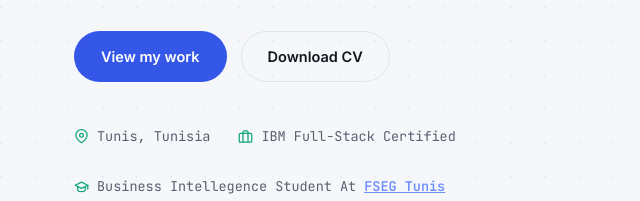
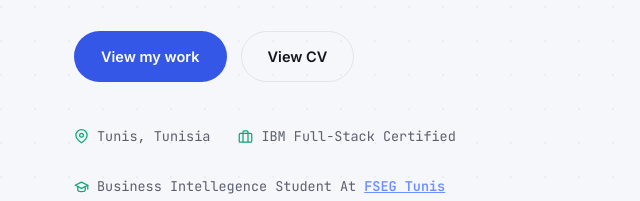
Before and after one commit to Adem-ARFAOUI/Personal-Portfolio-Website, a website: page public/index.html in a window 1280 px wide. Shown: the part 470-671 px from the top of the page, 0-640 px from the left. Drawn offline with Linux system fonts and the light colour scheme; no server answers.

Commit message:
Update index.html

```diff
--- a/public/index.html
+++ b/public/index.html
@@ -82,7 +82,7 @@
           </p>
           <div class="hero-actions">
             <a href="#projects" class="btn btn-primary">View my work</a>
-            <a href="#" class="btn btn-outline" data-cv-link download>Download CV</a>
+            <a href="#" class="btn btn-outline" data-cv-link target="_blank" rel="noopener">View CV</a>
           </div>
           <div class="hero-meta">
             <span><svg viewBox="0 0 24 24" fill="none" stroke="currentColor" stroke-width="2">
```
